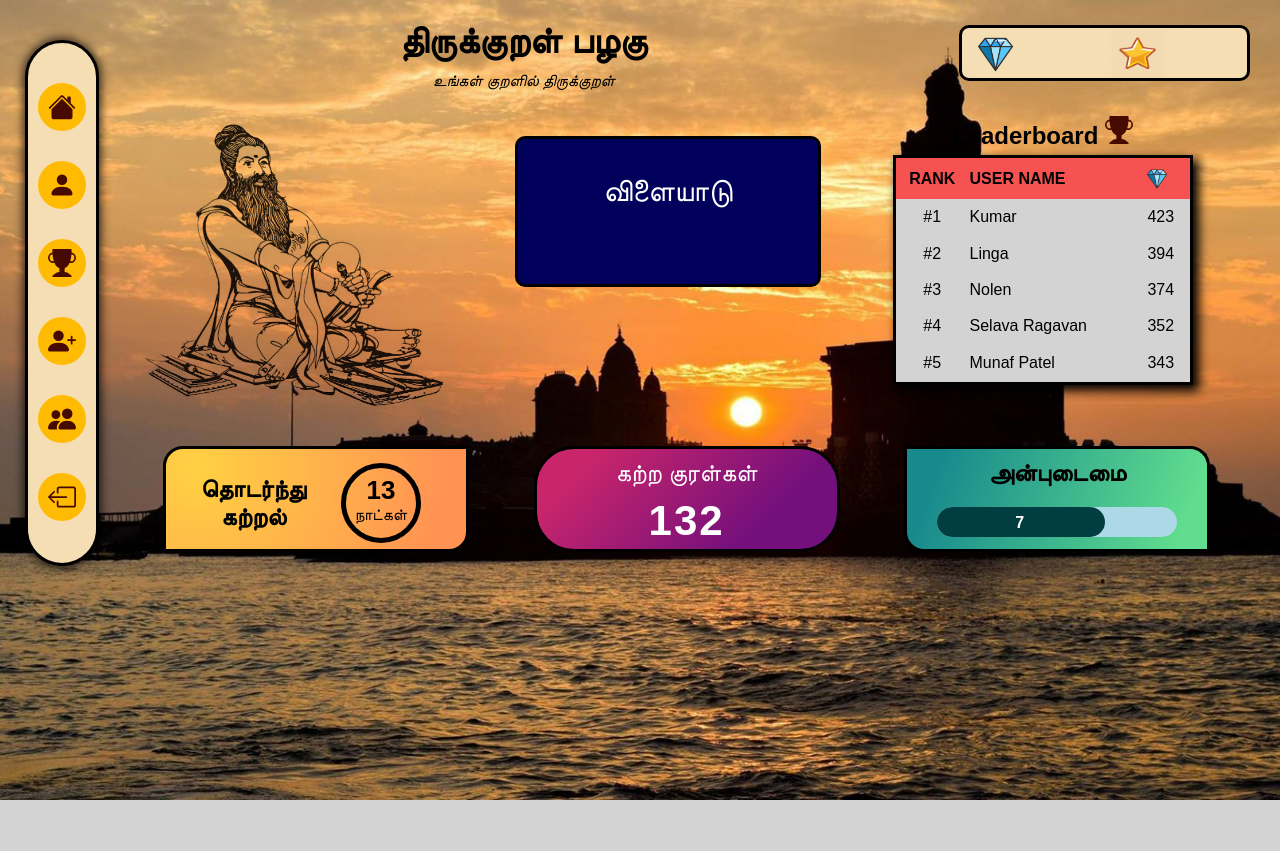
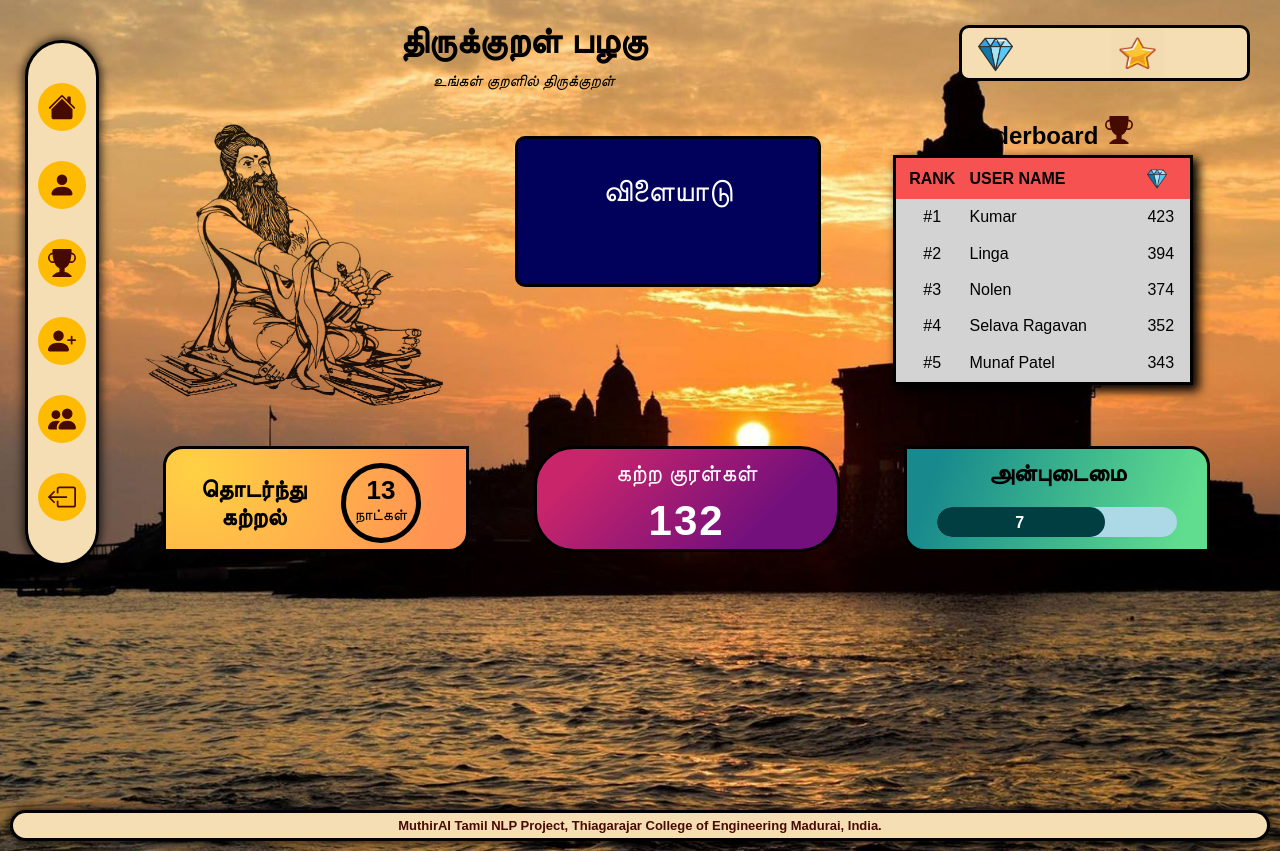
Before and after one commit to SethupathyRajan/thirukkural, a Flask app: template templates/index.html in a window 1280 px wide. Before the commit the page ends 800 px from the top, so only its background shows below. Run offline with Flask 3, Linux system fonts and the light colour scheme; the template is opened without the code that fills it, so the values that code supplies are empty; some web fonts are replaced.

Commit message:
Update index.html

```diff
--- a/templates/index.html
+++ b/templates/index.html
@@ -2,8 +2,7 @@
 
 <head>
 
-    <meta name="viewport" content="width=device-width, initial-scale=1.0, maximum-scale=1.0, user-scalable=no">
-
+    <meta name="viewport" content="width=device-width, initial-scale=1.0">
     <title>திருக்குறள் பழகு</title>
     <link rel="preconnect" href="https://fonts.googleapis.com">
     <link rel="preconnect" href="https://fonts.gstatic.com" crossorigin>
@@ -105,7 +104,7 @@
                 <div class="main-content">
                     <img class="cover-image" src="../static/images/thiruvalluvar.jpg" alt="thiruvalluvar   ">
                     <div class="learn-play-btn-container">
-
+                  <!--      <a class="learn-play-btn learn-btn" href="/select_adhigaram">கற்க</a> -->
                         <a class="learn-play-btn play-btn" href="/select_game">விளையாடு</a>
                     </div>
                     <div class="leaderboard">
@@ -183,7 +182,7 @@
      </div>
         <script src="/static/js/jquery.js"></script>
         <script src="/static/js/scripts.js"></script>
-
+    <footer>MuthirAI Tamil NLP Project, Thiagarajar College of Engineering Madurai, India.</footer>
 </body>
 
 </html>
```
